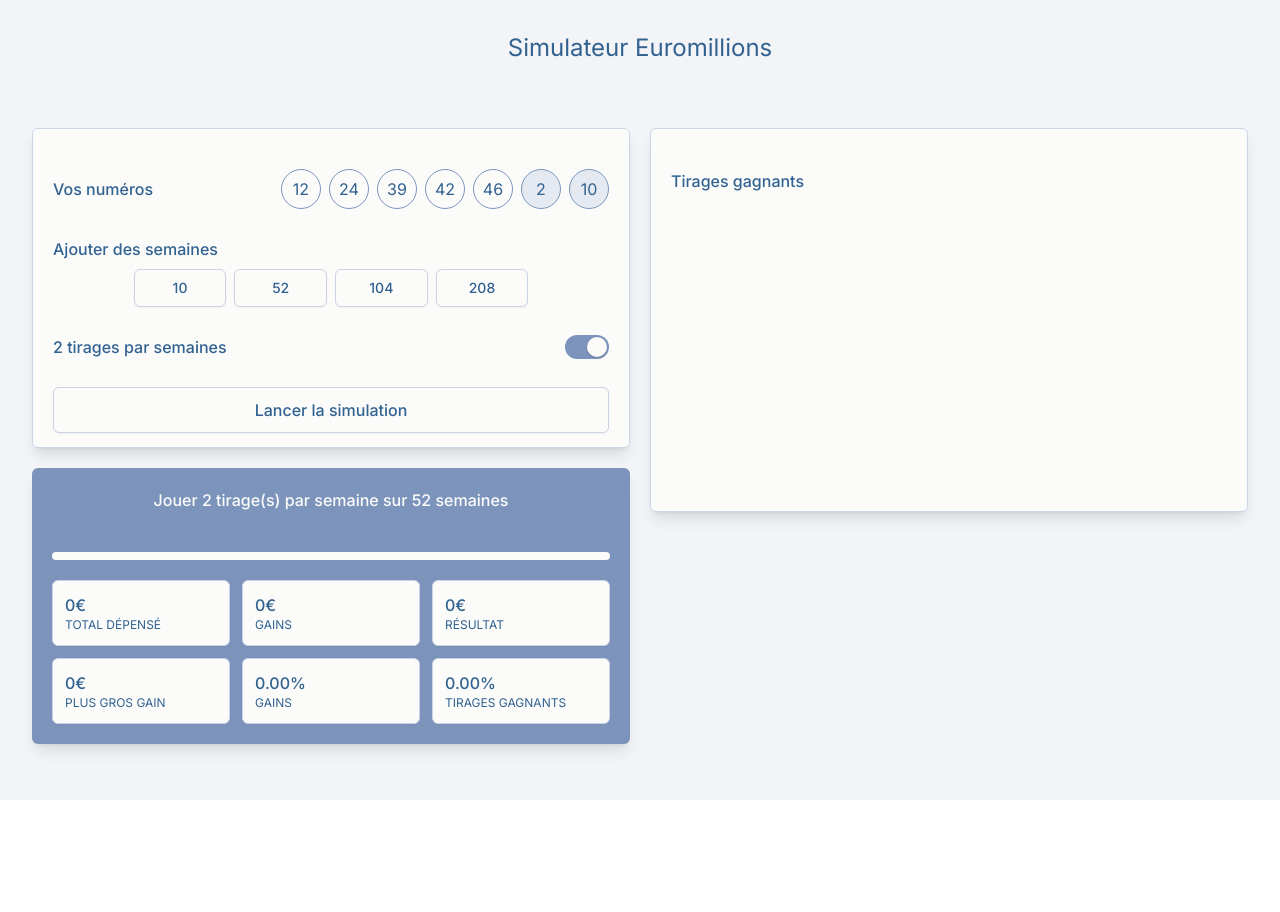
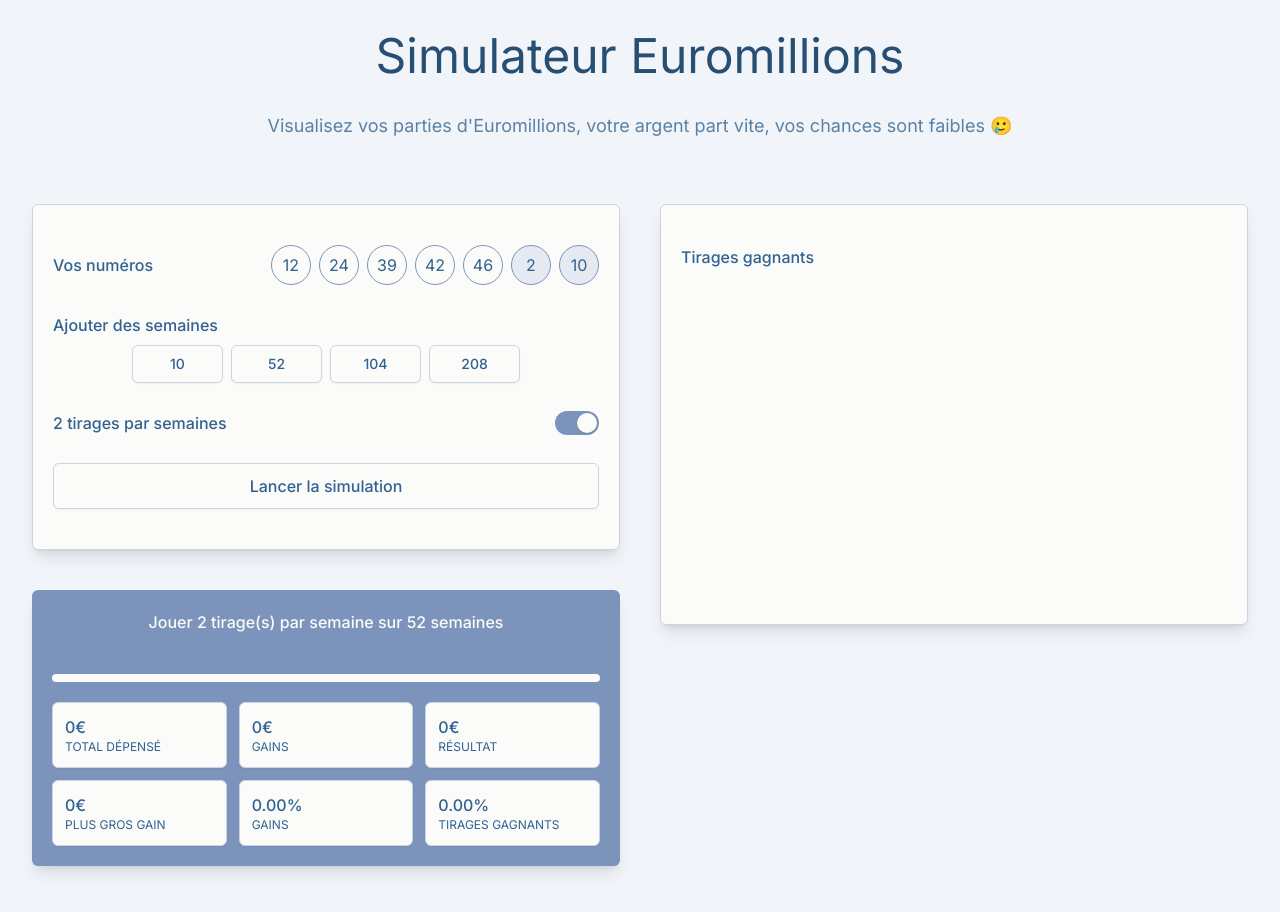
Before and after one commit to jean1591/euromillion-simulator, a Next.js app: page / in a window 1280 px wide. Shown: the top 912 px of the page. Before the commit the page ends 800 px from the top, so only its background shows below. Built offline with nearby package versions, Linux system fonts and the light colour scheme.

Commit message:
improve ui, add baseline

```diff
--- a/src/app/components/drawsPanel/drawsPanel.tsx
+++ b/src/app/components/drawsPanel/drawsPanel.tsx
@@ -3,8 +3,8 @@
 
 export const DrawsPanel = () => {
   return (
-    <Panel>
-      <p className="text-base font-medium text-left pb-5">Tirages gagnants</p>
+    <Panel height="h-3/5">
+      <p className="text-base font-medium text-left">Tirages gagnants</p>
       <div className="flex justify-center">
         <div>
           <Draws />
--- a/src/app/components/panel.tsx
+++ b/src/app/components/panel.tsx
@@ -1,7 +1,7 @@
 import { classNames } from "@/utils/classNames";
 
 export const Panel = ({
-  height = "h-96",
+  height,
   children,
 }: {
   height?: string;
@@ -10,8 +10,8 @@
   return (
     <div
       className={classNames(
-        height,
-        "border border-ship-cove-200 bg-light-shade py-10 px-5 rounded-md overflow-y-scroll shadow-lg mb-5"
+        height ? height : "",
+        "border border-ship-cove-200 bg-light-shade py-10 px-5 rounded-md overflow-y-scroll shadow-lg"
       )}
     >
       {children}
--- a/src/app/components/settingsAndResultsPanel/settingsAndResultsPanel.tsx
+++ b/src/app/components/settingsAndResultsPanel/settingsAndResultsPanel.tsx
@@ -3,7 +3,7 @@
 
 export const SettingsAndResultsPanel = () => {
   return (
-    <Panel height="h-80">
+    <Panel>
       <SimuationSettings />
     </Panel>
   );
--- a/src/app/layout.tsx
+++ b/src/app/layout.tsx
@@ -3,6 +3,7 @@
 import { Inter } from "next/font/google";
 import { Metadata } from "next";
 import { StoreProvider } from "@/lib/storeProvider";
+import { classNames } from "@/utils/classNames";
 
 const inter = Inter({ subsets: ["latin"] });
 
@@ -19,11 +20,9 @@
   return (
     <StoreProvider>
       <html lang="fr">
-        <body className={inter.className}>
-          <div className="bg-ship-cove-100/50 text-calypso-500 min-h-screen">
+        <body className={classNames(inter.className, "bg-ship-cove-100/50 text-calypso-500")}>
             <div className="pt-8 mx-auto max-w-7xl px-4 sm:px-6 lg:px-8 mb-16">
               {children}
-            </div>
           </div>
         </body>
       </html>
--- a/src/app/page.tsx
+++ b/src/app/page.tsx
@@ -7,14 +7,22 @@
 export default function Home() {
   return (
     <div>
-      <h1 className="text-2xl font-normal text-center">
+      <h1 className="text-4xl sm:text-5xl font-normal text-center text-calypso-600">
         Simulateur Euromillions
       </h1>
 
-      <div className="pt-16 grid grid-cols-1 md:grid-cols-2 md:gap-5">
+      <div className="flex items-center justify-center">
+        <h2 className="mt-8 text-md sm:text-lg font-normal text-calypso-400 w-full sm:w-2/3 text-center leading-7">
+          Visualisez vos parties d'Euromillions, votre argent part vite, vos chances sont faibles 🥲
+        </h2>
+      </div>
+
+      <div className="mt-16 grid grid-cols-1 md:grid-cols-2 md:gap-10">
         <div>
           <SettingsAndResultsPanel />
-          <ResultsCard />
+          <div className="mt-10">
+            <ResultsCard />
+          </div>
         </div>
         <DrawsPanel />
       </div>
```
